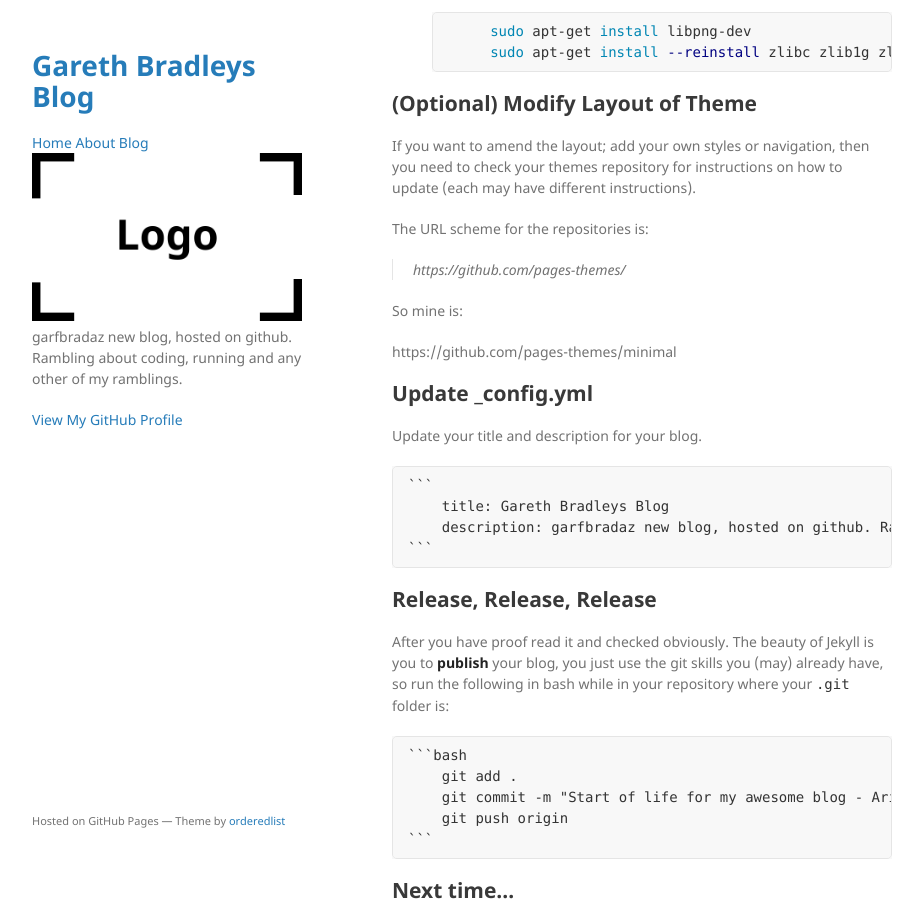
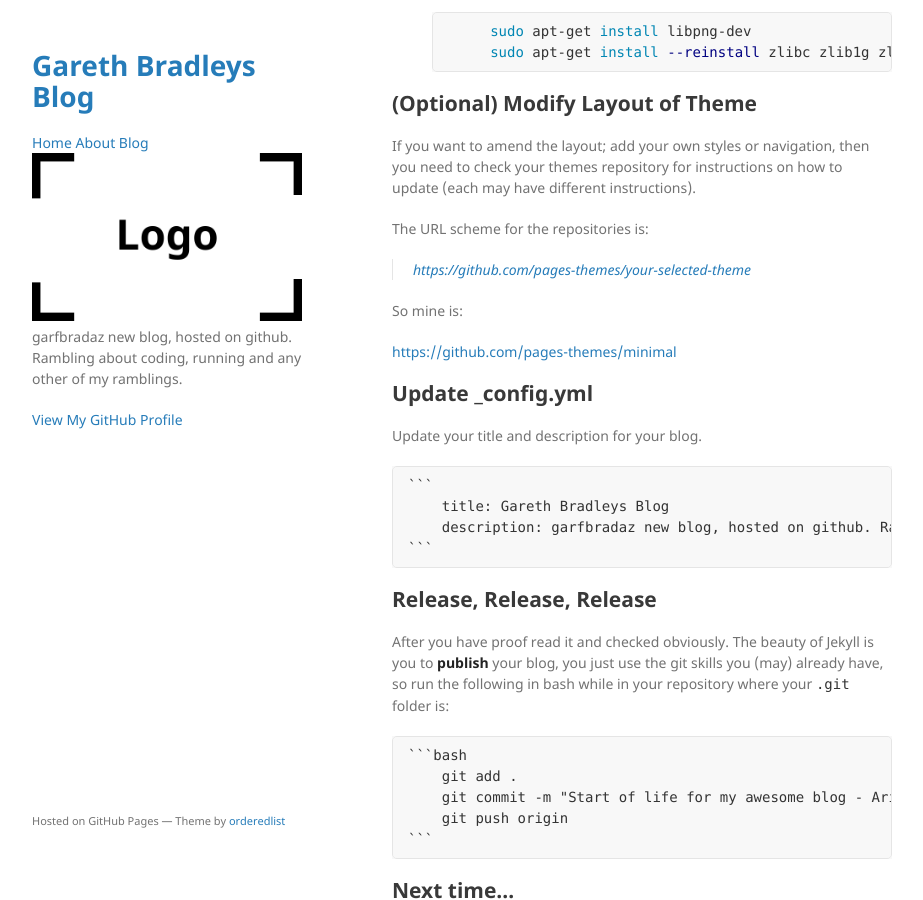
Before and after one commit to garfbradaz/garfbradaz.github.io, a Jekyll site: the page built from _posts/2018-12-12-Setting-up-Github-Pages-Jekyll-and-using-Windows-Subsystem-for-Linux.md, in a window 1280 px wide and 900 px high, scrolled down 6646 px. Shown: the whole window, without its empty margins (178-1101 px from the left). Built offline with Jekyll 4.4.1, drawn with Linux system fonts in a browser that asks for light colours; some of the changed lines change nothing that is shown.

Commit message:
Fixes to post

```diff
--- a/_posts/2018-12-12-Setting-up-Github-Pages-Jekyll-and-using-Windows-Subsystem-for-Linux.md
+++ b/_posts/2018-12-12-Setting-up-Github-Pages-Jekyll-and-using-Windows-Subsystem-for-Linux.md
@@ -221,11 +221,11 @@ If you want to amend the layout; add your own styles or navigation, then you nee
 
 The URL scheme for the repositories is:
 
-> https://github.com/pages-themes/<your-selected-theme>
+> <https://github.com/pages-themes/your-selected-theme>
 
 So mine is:
 
-https://github.com/pages-themes/minimal
+[https://github.com/pages-themes/minimal](https://github.com/pages-themes/minimal)
 
 ## Update _config.yml
 
```
